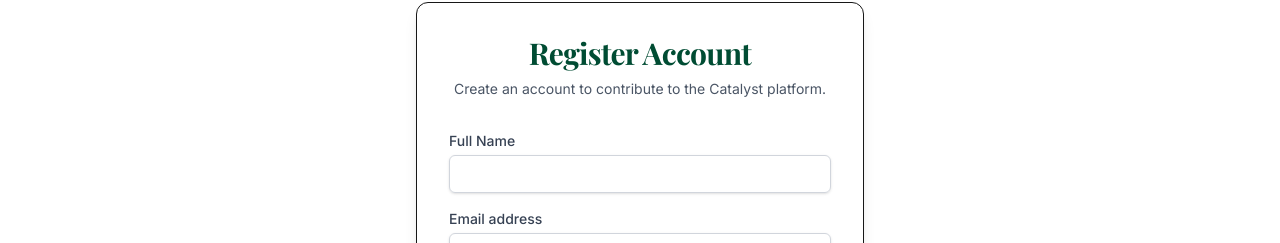
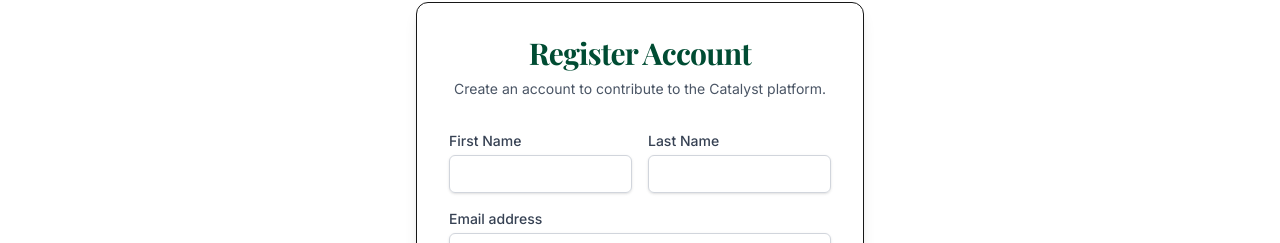
Before and after one commit to Jimmyu2foru18/Newspaper-Website, a Next.js app: page /register in a window 1280 px wide. Shown: the part 217-460 px from the top of the page. Built offline with nearby package versions, Linux system fonts and the light colour scheme; no server answers; a web font is replaced by a local one.

Commit message:
fix: stage remaining files for split names and profile features

```diff
--- a/src/app/api/register/route.ts
+++ b/src/app/api/register/route.ts
@@ -4,9 +4,9 @@
 
 export async function POST(req: Request) {
   try {
-    const { email, password, name } = await req.json();
+    const { email, password, firstName, lastName } = await req.json();
 
-    if (!email || !password || !name) {
+    if (!email || !password || !firstName || !lastName) {
       return new NextResponse("Missing fields", { status: 400 });
     }
 
@@ -25,7 +25,9 @@
     const user = await prisma.user.create({
       data: {
         email,
-        name,
+        firstName,
+        lastName,
+        name: `${firstName} ${lastName}`,
         password: hashedPassword,
       },
     });
--- a/src/app/profile/[id]/page.tsx
+++ b/src/app/profile/[id]/page.tsx
@@ -1,28 +1,53 @@
 import prisma from "@/lib/prisma";
 import { notFound } from "next/navigation";
+import { getServerSession } from "next-auth/next";
+import { authOptions } from "@/lib/auth";
+import Link from "next/link";
 
 export default async function PublicProfilePage({ params }: { params: { id: string } }) {
+  const session = await getServerSession(authOptions);
   const user = await prisma.user.findUnique({
     where: { id: params.id },
-    include: { profile: true },
+    include: {
+        profile: true,
+        articles: { where: { published: true } },
+    },
   });
 
   if (!user) {
     notFound();
   }
 
-  // Only show public fields
+  const isOwner = session?.user && (session.user as any).id === user.id;
+
   return (
     <div className="container mx-auto px-4 py-8">
-      <h1 className="text-3xl font-bold mb-4">{user.name}</h1>
-      <div className="bg-white p-6 rounded-lg shadow">
-        <p><strong>Role:</strong> {user.role}</p>
-        {user.profile && (
-          <div className="mt-4">
-            <p><strong>Bio:</strong></p>
-            <p className="text-gray-700">{user.profile.bio}</p>
+      <div className="bg-white p-6 rounded-lg shadow mb-8 flex items-center gap-6">
+        {user.profile?.avatarUrl && (
+            <img src={user.profile.avatarUrl} alt={user.name || "Profile"} className="w-24 h-24 rounded-full object-cover" />
+        )}
+        <div className="flex-1">
+          <h1 className="text-3xl font-bold">{user.firstName} {user.lastName}</h1>
+          <p className="text-gray-600">Role: {user.role}</p>
+          {user.profile?.bio && <p className="mt-2 text-gray-700">{user.profile.bio}</p>}
+        </div>
+        {isOwner && (
+          <div className="flex flex-col gap-2">
+            <Link href="/profile/edit" className="bg-primary text-white px-4 py-2 rounded-md">Edit Profile</Link>
+            <Link href="/publish" className="bg-primary/10 text-primary px-4 py-2 rounded-md">Create Post</Link>
           </div>
         )}
+      </div>
+
+      <h2 className="text-2xl font-bold mb-4">Posts</h2>
+      <div className="grid grid-cols-1 md:grid-cols-2 gap-6">
+        {user.articles.map(article => (
+            <div key={article.id} className="border p-4 rounded-lg">
+                <h3 className="font-bold text-lg">{article.title}</h3>
+                <p className="text-sm text-gray-600 line-clamp-2">{article.excerpt}</p>
+                <Link href={`/news/${article.slug}`} className="text-primary hover:underline text-sm mt-2 block">Read more</Link>
+            </div>
+        ))}
       </div>
     </div>
   );
--- a/src/app/profile/page.tsx
+++ b/src/app/profile/page.tsx
@@ -24,7 +24,7 @@
     <div className="container mx-auto px-4 py-8">
       <h1 className="text-3xl font-bold mb-4">My Profile</h1>
       <div className="bg-white p-6 rounded-lg shadow mb-8">
-        <p><strong>Name:</strong> {user?.name}</p>
+        <p><strong>Name:</strong> {user?.firstName} {user?.lastName}</p>
         <p><strong>Email:</strong> {user?.email}</p>
         <p><strong>Role:</strong> {user?.role}</p>
         <p className="mt-4">
--- a/src/app/register/page.tsx
+++ b/src/app/register/page.tsx
@@ -7,7 +7,8 @@
 export default function RegisterPage() {
   const router = useRouter();
   const [formData, setFormData] = useState({
-    name: "",
+    firstName: "",
+    lastName: "",
     email: "",
     password: "",
   });
@@ -61,19 +62,35 @@
           )}
 
           <div className="space-y-4">
+            <div className="grid grid-cols-2 gap-4">
               <div>
-              <label htmlFor="name" className="block text-sm font-medium text-gray-700">
-                Full Name
+                <label htmlFor="firstName" className="block text-sm font-medium text-gray-700">
+                  First Name
                 </label>
                 <input
-                id="name"
-                name="name"
+                  id="firstName"
+                  name="firstName"
                   type="text"
                   required
                   className="mt-1 block w-full rounded-md border border-gray-300 px-3 py-2 shadow-sm focus:border-primary focus:outline-none focus:ring-primary sm:text-sm"
-                value={formData.name}
-                onChange={(e) => setFormData({ ...formData, name: e.target.value })}
+                  value={formData.firstName}
+                  onChange={(e) => setFormData({ ...formData, firstName: e.target.value })}
                 />
+              </div>
+              <div>
+                <label htmlFor="lastName" className="block text-sm font-medium text-gray-700">
+                  Last Name
+                </label>
+                <input
+                  id="lastName"
+                  name="lastName"
+                  type="text"
+                  required
+                  className="mt-1 block w-full rounded-md border border-gray-300 px-3 py-2 shadow-sm focus:border-primary focus:outline-none focus:ring-primary sm:text-sm"
+                  value={formData.lastName}
+                  onChange={(e) => setFormData({ ...formData, lastName: e.target.value })}
+                />
+              </div>
             </div>
 
             <div>
--- a/src/components/admin/UserTabs.tsx
+++ b/src/components/admin/UserTabs.tsx
@@ -1,12 +1,11 @@
 "use client";
 
 import { useState } from "react";
-import { Role } from "@prisma/client";
 import UserActions from "@/components/admin/UserActions";
 
 export default function UserTabs({ initialUsers, currentUserRole }: { initialUsers: any[], currentUserRole: string }) {
-  const roles = Object.values(Role);
-  const [activeRole, setActiveRole] = useState<Role>(roles[0]);
+  const roles = ["GUEST", "STUDENT", "STAFF", "FACULTY", "ADMIN", "SUPER_ADMIN"];
+  const [activeRole, setActiveRole] = useState(roles[0]);
 
   const isSuperAdmin = currentUserRole === "SUPER_ADMIN";
   const isAdmin = currentUserRole === "ADMIN";
```
Lines whose indentation alone changed are shown as unchanged.
